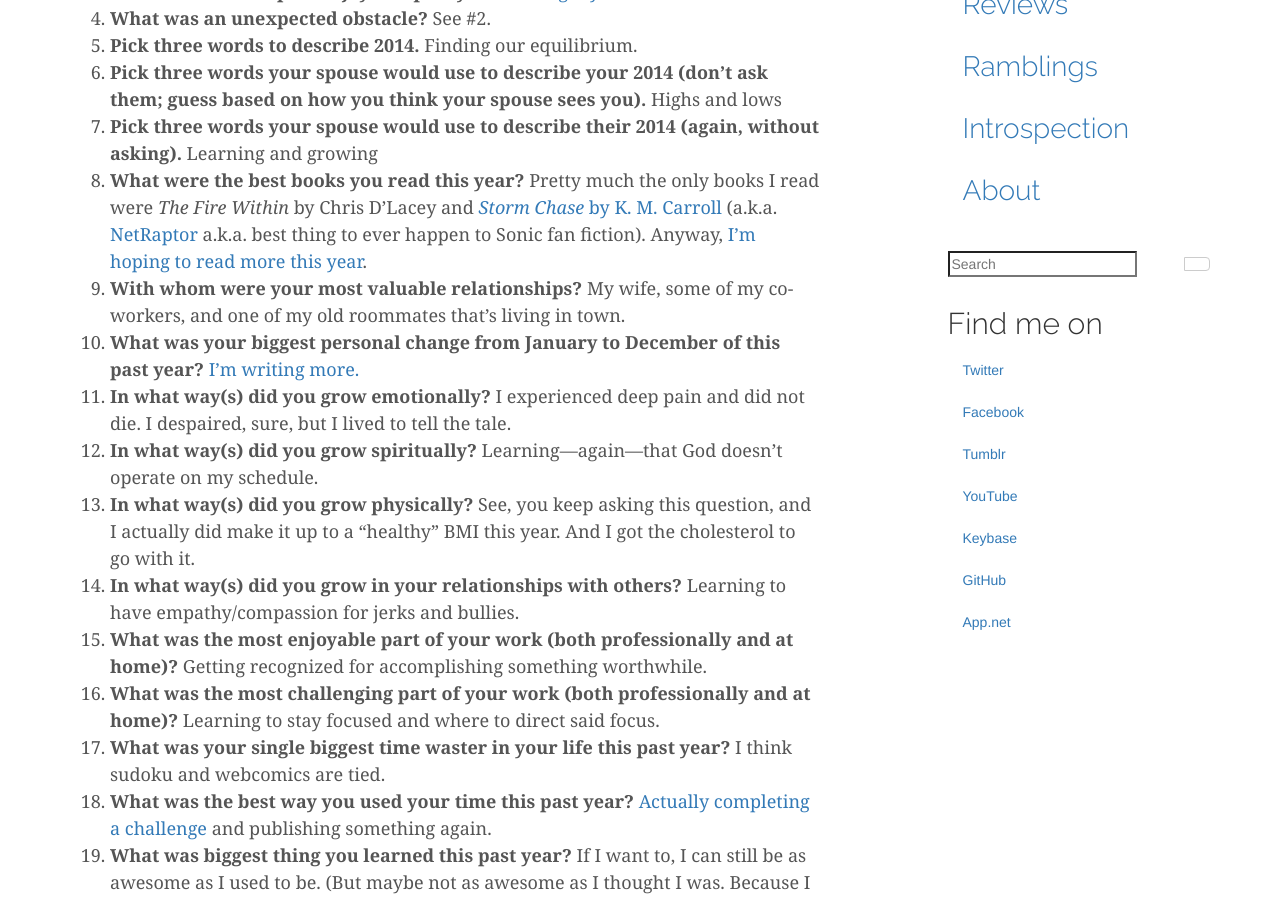
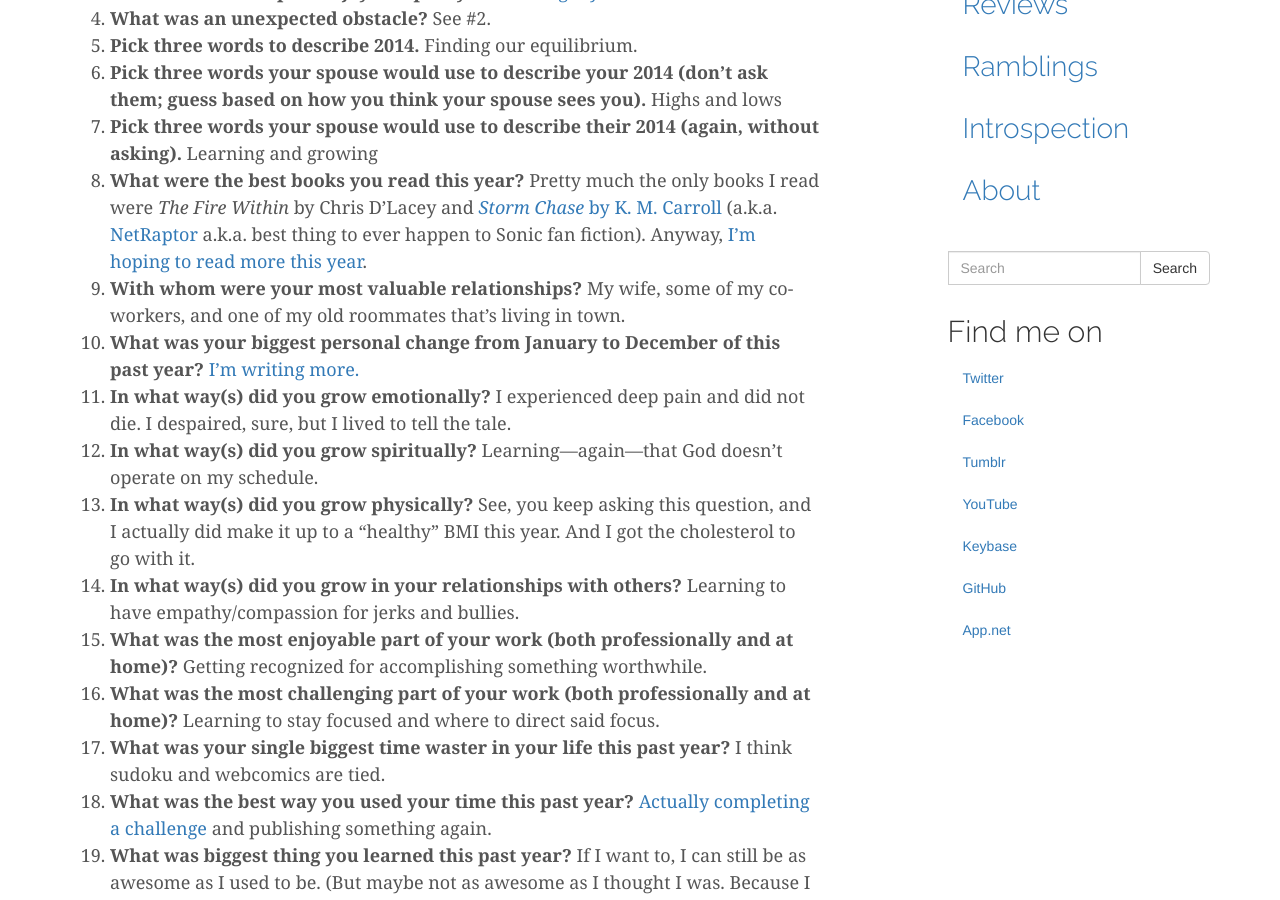
Before and after one commit to oddevan/oddevan-archive, a Jekyll site: the page built from index.html, in a window 1280 px wide and 900 px high, scrolled down 730 px. Built offline with Jekyll 4.4.1, drawn with Linux system fonts in a browser that asks for light colours; nearby versions of some CDN libraries.

Commit message:
Updating DDG search

```diff
--- a/_layouts/default.html
+++ b/_layouts/default.html
@@ -68,9 +68,9 @@
     					<form method="get" id="search" action="http://duckduckgo.com/">
     					<div class="input-group">
 					   <input type="hidden" name="sites" value="oddevan.com"/>
-					   <input type="search" name="q" maxlength="255" placeholder="Search"/>
+					   <input type="search" class="form-control" name="q" maxlength="255" placeholder="Search"/>
 					   <span class="input-group-btn">
-					   	<button type="submit" class="btn btn-default" value="DuckDuckGo Search" />
+					   	<button type="submit" class="btn btn-default" value="DuckDuckGo Search">Search</button>
 					   </span>
 					</div>
 					</form>
```
